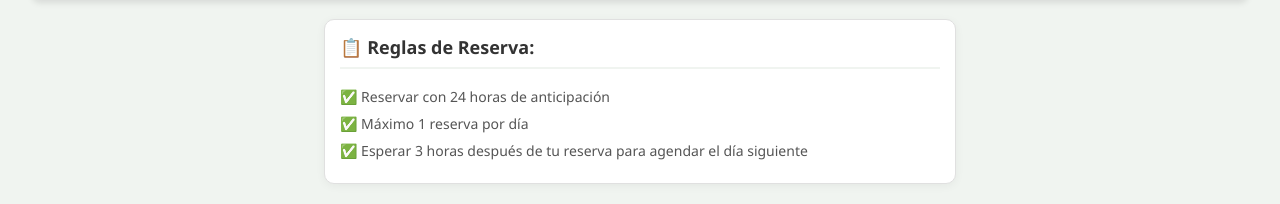
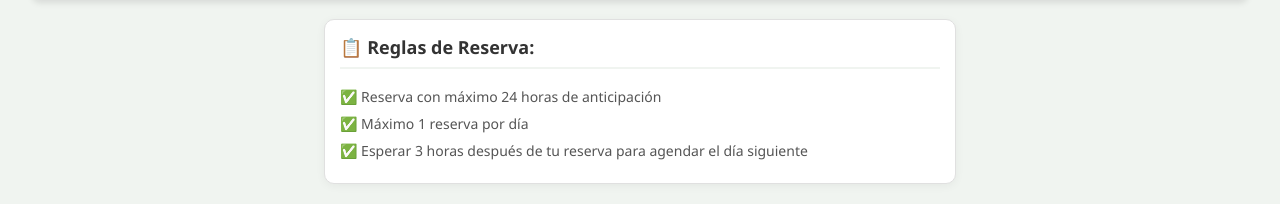
Before and after one commit to kevinms1/tenis-reservas, a Flask app: page / in a window 1280 px wide. Shown: the part 1171-1375 px from the top of the page. Run offline with Flask 3, Linux system fonts and the light colour scheme; data that the repository does not hold is empty; some libraries are stand-ins or nearby versions.

Commit message:
corrección reglas

```diff
--- a/templates/index.html
+++ b/templates/index.html
@@ -49,7 +49,7 @@
 <div class="reglas-container">
     <h3>📋 Reglas de Reserva:</h3>
     <ul>
-        <li>✅ Reservar con 24 horas de anticipación</li>
+        <li>✅ Reserva con máximo 24 horas de anticipación</li>
         <li>✅ Máximo 1 reserva por día</li>
         <li>✅ Esperar 3 horas después de tu reserva para agendar el día siguiente</li>
     </ul>
```
